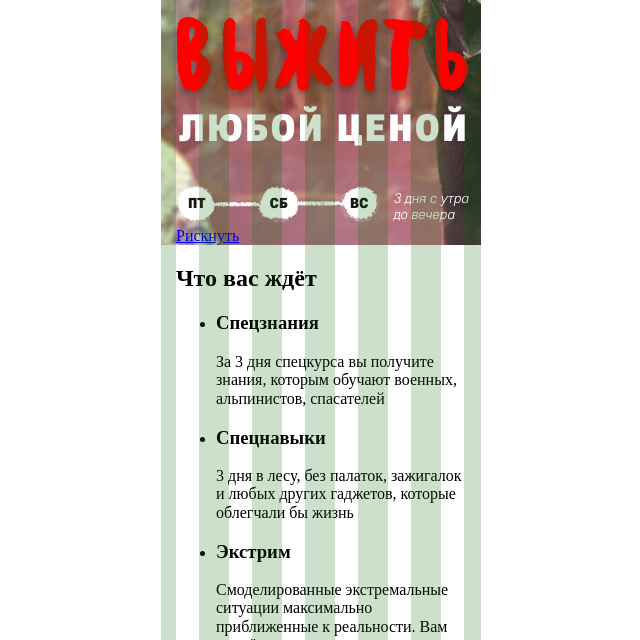
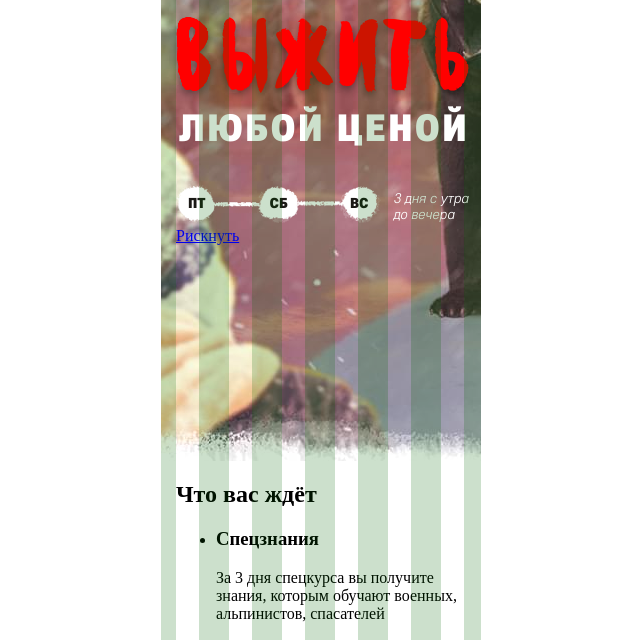
Before and after one commit to Marina-Sidorkina/sparta, a website: page source/index.html in a window 1280 px wide. Shown: the part 139-779 px from the top of the page, without its empty margins (319-959 px from the left). Drawn offline with Linux system fonts and the light colour scheme.

Commit message:
Add fixes.

```diff
--- a/source/sass/blocks/_header.scss
+++ b/source/sass/blocks/_header.scss
@@ -1,6 +1,8 @@
 .header {
   width: $mobile-width;
+  min-height: 600px;
   padding-top: 11px;
+
   background: url(../../images/dest/header/background-mobile.jpg) top no-repeat #c3726a;
   background-size: cover;
 }
```
Also changed, not shown: source/css/index.min.css, 1 other file.
